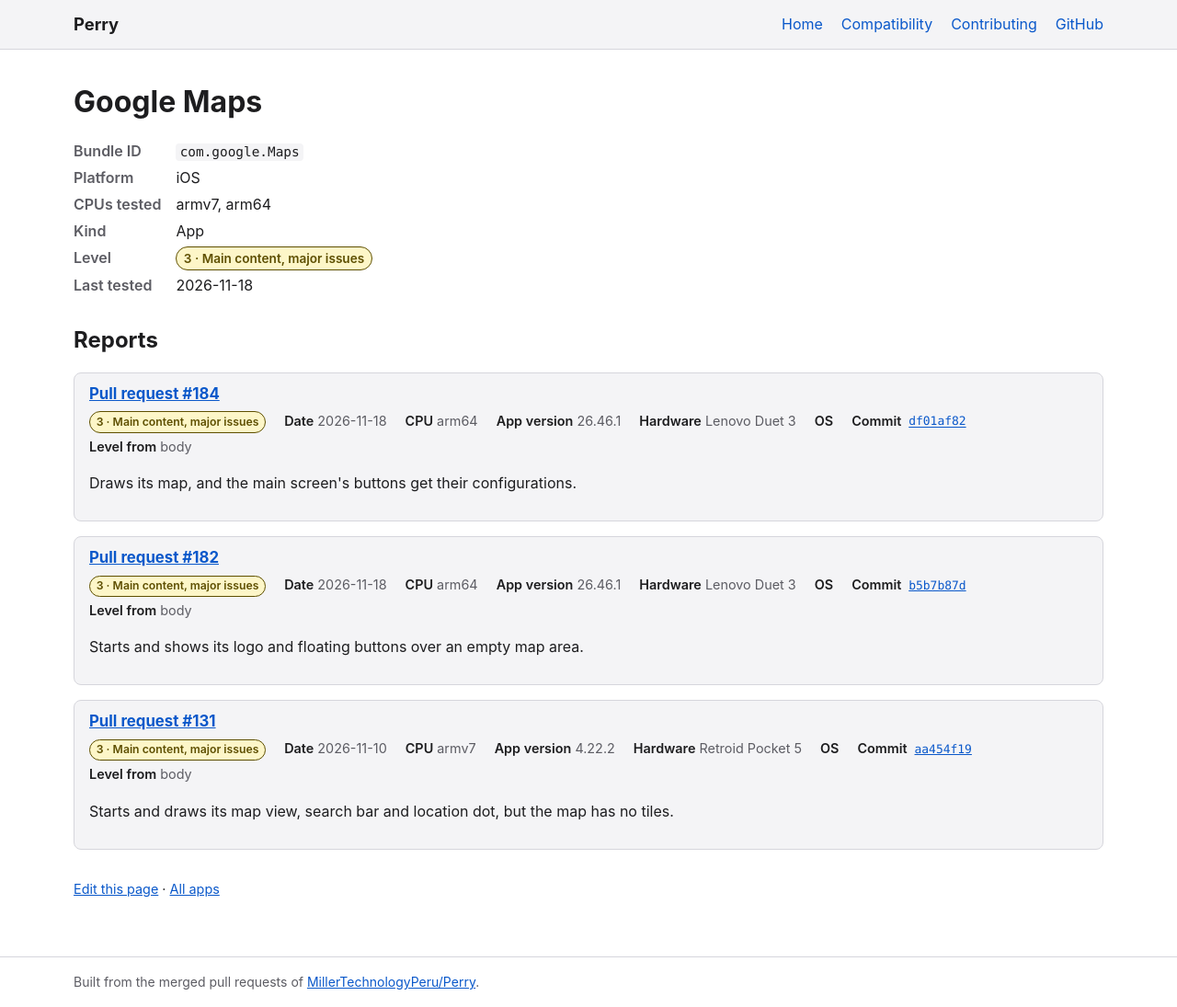
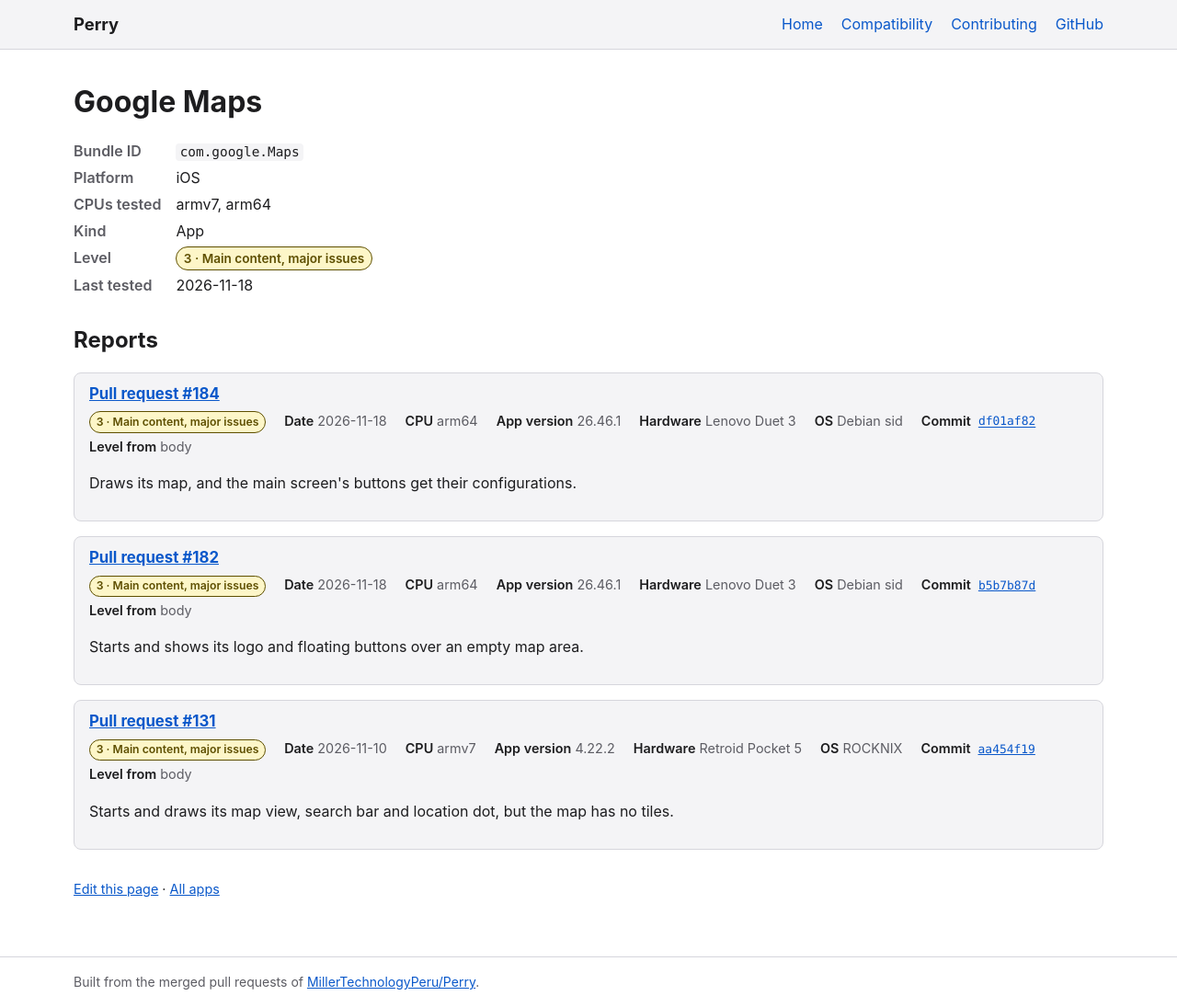
Before and after one commit to MillerTechnologyPeru/Perry, a Jekyll site: the page built from docs/_apps/ios/com.google.Maps.md, in a window 1280 px wide. Shown: the whole page at 92% size. Built offline with Jekyll 4.4.1, drawn with Linux system fonts in a browser that asks for light colours.

Commit message:
Add the OS to Google Maps's reports

```diff
--- a/docs/_apps/ios/com.google.Maps.md
+++ b/docs/_apps/ios/com.google.Maps.md
@@ -11,6 +11,7 @@ reports:
     cpu: armv7
     app_version: "4.22.2"
     hardware: Retroid Pocket 5
+    os: ROCKNIX
     level: 3
     source: body
     notes: Starts and draws its map view, search bar and location dot, but the map has no tiles.
@@ -21,6 +22,7 @@ reports:
     cpu: arm64
     app_version: "26.46.1"
     hardware: Lenovo Duet 3
+    os: Debian sid
     level: 3
     source: body
     notes: Starts and shows its logo and floating buttons over an empty map area.
@@ -31,6 +33,7 @@ reports:
     cpu: arm64
     app_version: "26.46.1"
     hardware: Lenovo Duet 3
+    os: Debian sid
     level: 3
     source: body
     notes: Draws its map, and the main screen's buttons get their configurations.
```
